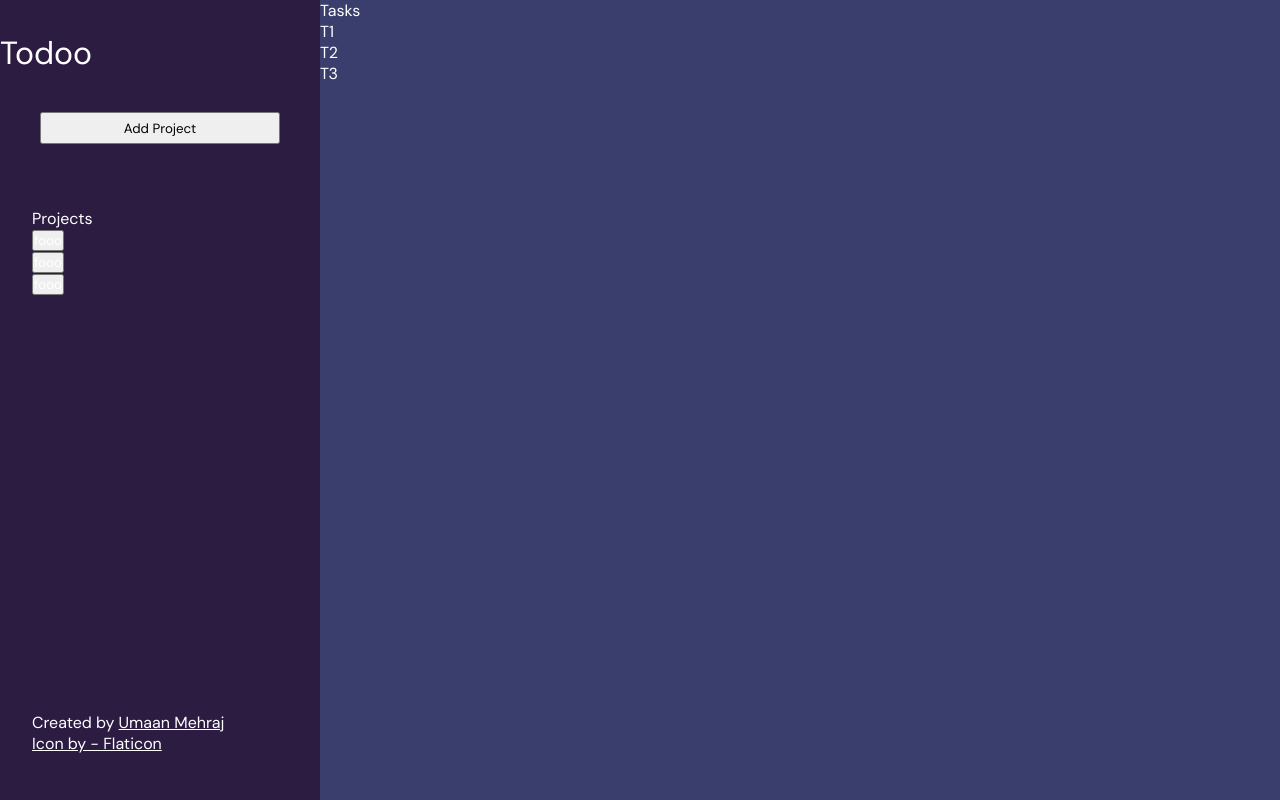
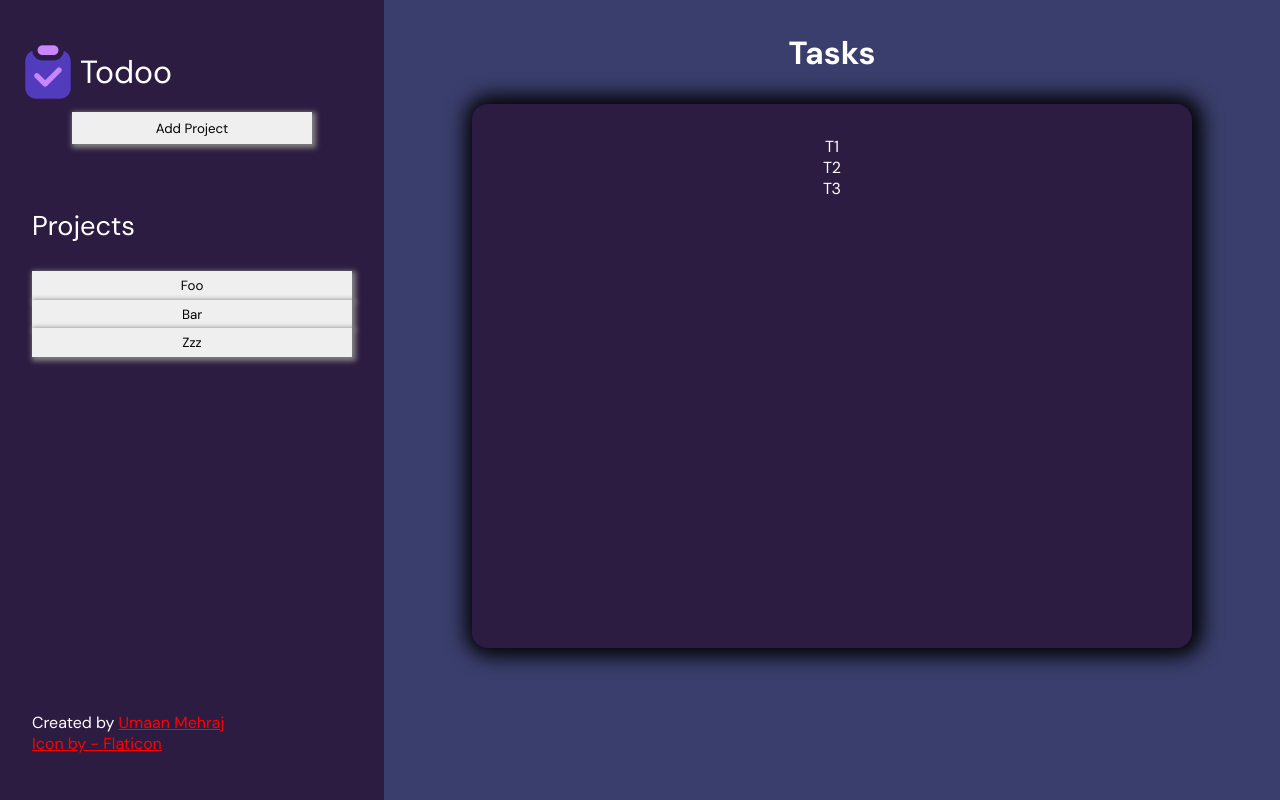
Before and after one commit to UmaanMehraj/todoo, a website built with webpack: page src/template.html in a window 1280 px wide. Built offline with nearby package versions, Linux system fonts and the light colour scheme.

Commit message:
update: html, css

```diff
--- a/src/styles.css
+++ b/src/styles.css
@@ -3,12 +3,14 @@
     margin: 0;
     padding: 0;
     font-family: "DM Sans", sans-serif;
-    color: white;
+
 }
 
 dialog:open{
   display: flex;
   box-sizing: border-box;
+  justify-content: center;
+  color: black;
   padding: 2rem;
   inline-size: min(50ch, 90dvi);
   margin-inline: auto;
@@ -52,6 +54,7 @@ dialog:open::backdrop{
 
 .container{
     display: grid;
+    color: white;
     grid-template-columns:  1fr 3fr;
 }
 
@@ -70,11 +73,19 @@ dialog:open::backdrop{
 
 }
 .logo{
+    display: flex;
+    align-items: center;
     height: 5rem;
     width: 100%;
     padding-top: 2rem;
+    padding-left: 1rem;
     font-size: 2rem;
 
+}
+
+#logo-img{
+    height: 4rem;
+    width: 4rem;
 }
 .button{
     display: flex;
@@ -84,16 +95,77 @@ dialog:open::backdrop{
 
 }
 #addProject{
-    color: black;
+    border: none;
+    box-shadow: 2px 2px 5px 2px gray;
     height: 2rem;
     width: 15rem;
 }
+#addProject:hover{
+    height: 2.1rem;
+    width: 15.2rem;
+    box-shadow: 2px 2px 10px 2px gray;
+}
 
+.project{
+    font-size: 1.8rem;
+}
+.projects{
+    display: grid;
+    grid-template-rows: 1fr 6fr;
+}
+.content{
+    display: flex;
+    flex-direction: column;
+    align-items: flex-start;
+}
 
+.content > div > button{
+    height: 1.8rem;
+    width: 20rem;
+    border: none;
+    box-shadow: 2px 2px 5px 2px gray;
+}
+.content > div > button:hover{
+    height: 2rem;
+    width: 20rem;
+    box-shadow: 2px 2px 10px 2px gray;
+}
 .projects, .footer{
     margin: 2rem;
+}
+#phead{
+    font-size: 1.7rem;
 }
 
 .projects{
     height: 55vh
 }
+a{
+    color: red;
+}
+a:hover{
+    color: royalblue;
+}
+.main{
+    display: flex;
+    align-items: center;
+}
+.heading{
+    display: flex;
+    height: 5vh;
+    font-size: 2rem;
+    font-weight: bold;
+    padding-top: 2rem;
+}
+.tasks{
+    display: flex;
+    flex-direction: column;
+    align-items: center;
+    padding-top: 2rem;
+    margin: 2rem;
+    height: 40vw;
+    width: 90vh;
+    background-color: #2d1c42;
+    border-radius: 1rem;
+    box-shadow: 2px 0px 20px 8px black;
+}
--- a/src/template.html
+++ b/src/template.html
@@ -28,6 +28,7 @@
     <div class="container">
         <div class="sidebar">
             <div class="logo">
+                <img id="logo-img" src="img/clipboard.png" alt="logo">
                 <div>
                     Todoo
                 </div>
@@ -49,18 +50,18 @@
                 </dialog>
             </div>
             <div class="projects">
-                <div>Projects
+                <div id="phead">Projects</div>
+                <div class="content">
                     <div>
-                        <div>
-                            <button>fooo</button>
-                        </div>
-                        <div>
-                            <button>fooo</button>
-                        </div>
-                        <div>
-                            <button>fooo</button>
-                        </div>
+                        <button>Foo</button>
                     </div>
+                    <div>
+                        <button>Bar</button>
+                    </div>
+                    <div>
+                        <button>Zzz</button>
+                    </div>
+
                 </div>
             </div>
             <div class="footer">
@@ -80,7 +81,6 @@
                 <div>T2</div>
                 <div>T3</div>
             </div>
-
         </div>
     </div>
 </body>
```
Also changed, not shown: src/img/clipboard.png (added).
